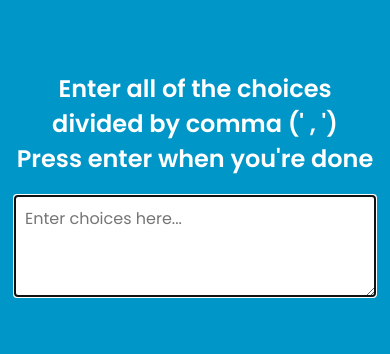
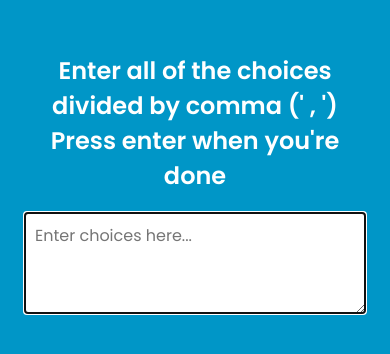
Before and after one commit to rasyidzkun/random-choice-picker, a plain HTML site: page index.html in a window 390 px wide. Shown: the part 234-588 px from the top of the page. Drawn offline with Linux system fonts and the light colour scheme.

Commit message:
change media screen

```diff
--- a/style.css
+++ b/style.css
@@ -22,7 +22,7 @@ body {
 
 @media screen and (max-width:576px) {
     .container {
-        width: 360px;
+        width: 340px;
     }
 
     h3 {
```
